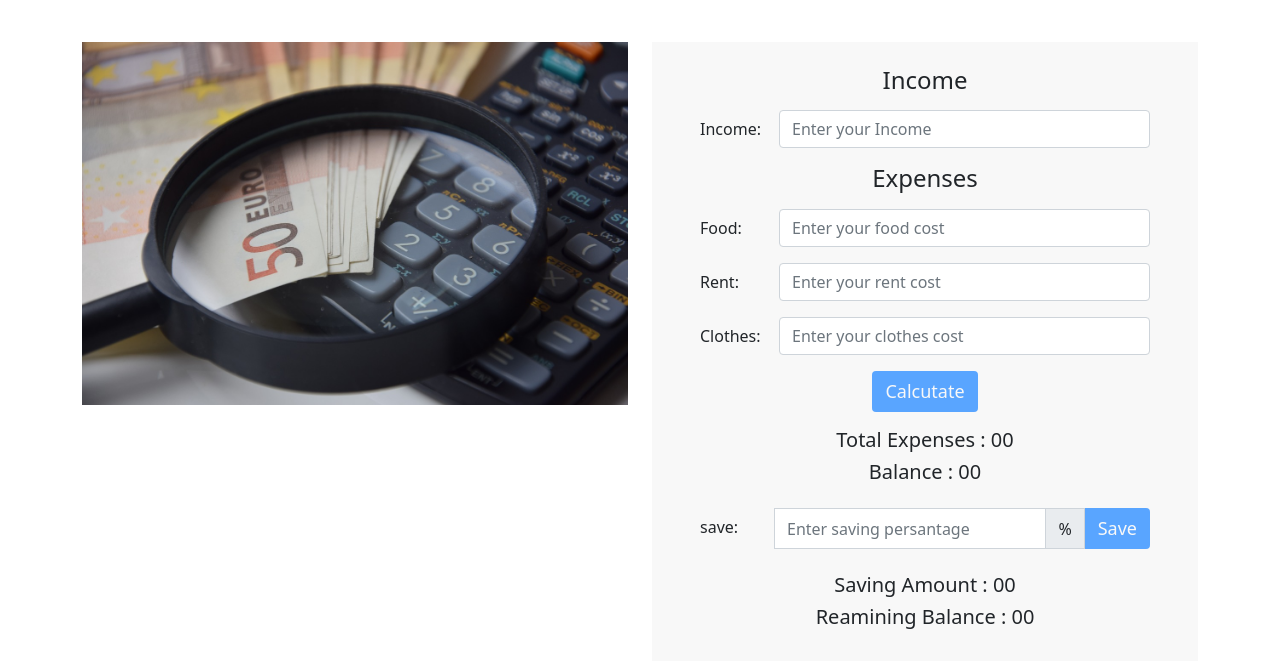
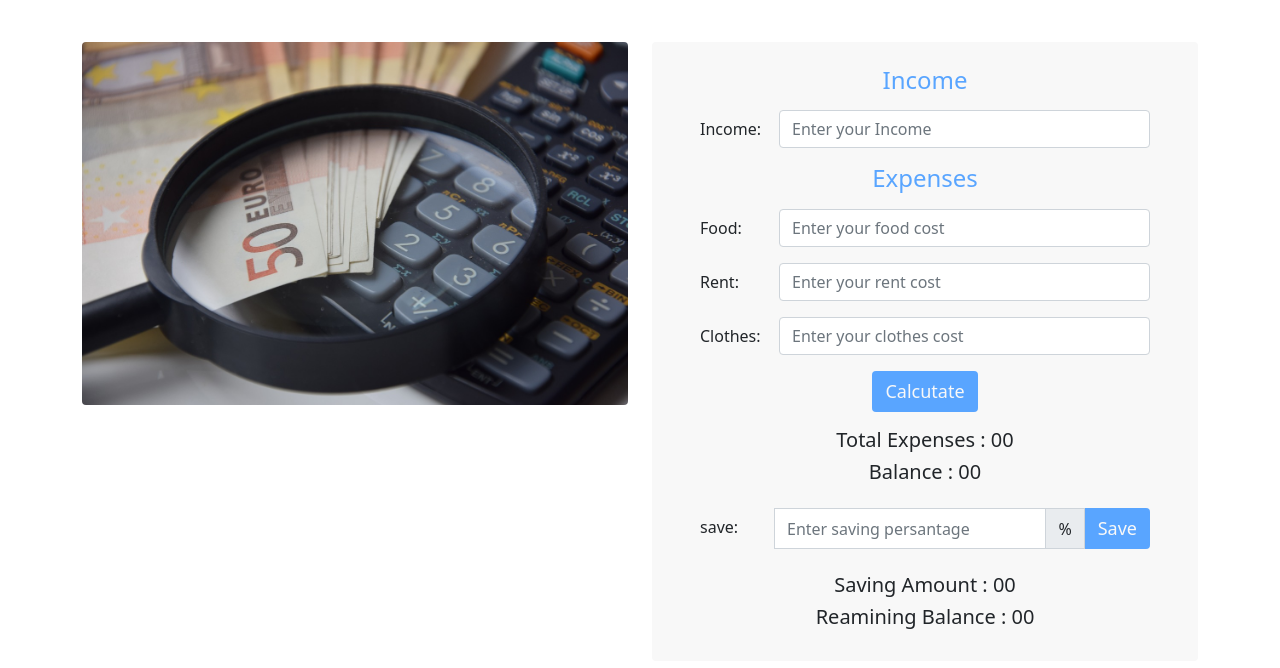
Before and after one commit to mohammadshariful/money-master, a plain HTML site: page index.html in a window 1280 px wide. Shown: the part 88-756 px from the top of the page. Drawn offline with nearby package versions, Linux system fonts and the light colour scheme.

Commit message:
ui design development completed

```diff
--- a/index.html
+++ b/index.html
@@ -29,16 +29,20 @@
       <div class="row">
         <div class="col-lg-6">
           <div class="mb-5">
-            <img class="img-fluid" src="./img/banner.jpg" alt="banner-img" />
+            <img
+              class="img-fluid rounded"
+              src="./img/banner.jpg"
+              alt="banner-img"
+            />
           </div>
         </div>
         <!-- money calculation section start -->
         <div class="col-lg-6">
-          <div class="calculation-form py-4 px-5">
+          <div class="calculation-form py-4 px-5 rounded">
             <form>
-              <!-- income input start -->
+              <!-- income form input start -->
               <div>
-                <h4 class="text-center mb-3">Income</h4>
+                <h4 class="text-center mb-3 color-two">Income</h4>
                 <div class="mb-3 row">
                   <label for="input-income" class="col-sm-2 col-form-label"
                     >Income:</label
@@ -53,10 +57,10 @@
                   </div>
                 </div>
               </div>
-              <!-- income input end -->
-              <!-- expense input start -->
+              <!-- income from input end -->
+              <!-- expenses form input start -->
               <div>
-                <h4 class="text-center mb-3">Expenses</h4>
+                <h4 class="text-center mb-3 color-two">Expenses</h4>
                 <div class="mb-3 row">
                   <label for="input-food" class="col-sm-2 col-form-label"
                     >Food:</label
@@ -97,7 +101,7 @@
                   </div>
                 </div>
               </div>
-              <!-- expense input end -->
+              <!-- expenses form input end -->
               <button type="submit" class="btn btn-bg d-block mx-auto">
                 Calcutate
               </button>
@@ -105,7 +109,7 @@
             <!-- balance calculation start -->
             <div class="text-center my-3">
               <h5>Total Expenses : <span id="total-expenses"> 00 </span></h5>
-              <h5>Balance : <span id="balance"> 00</span></h5>
+              <h5>Balance : <span id="total-balance"> 00</span></h5>
             </div>
             <!-- balance calculation end -->
             <!-- savings calculation start -->
@@ -117,6 +121,7 @@
                 <input
                   type="text"
                   class="form-control"
+                  id="persantage-amouont"
                   placeholder="Enter saving persantage"
                 />
                 <span class="input-group-text">%</span>
```
